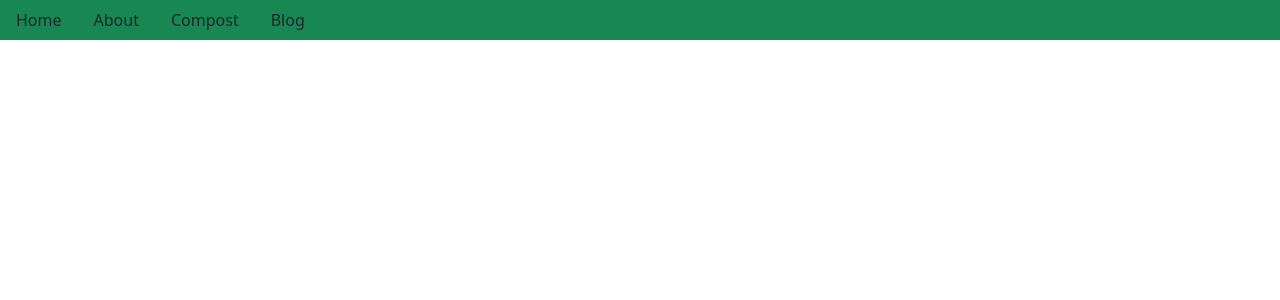
After one commit to mdomeracki231994/GardenExchange, a Django app: template templates/base.html in a window 1280 px wide. The commit adds this page. Shown: the top 300 px of the page. Run offline with Django 3.2, Linux system fonts and the light colour scheme; the template is opened without the code that fills it, so the values that code supplies are empty; some libraries are stand-ins or nearby versions.

Commit message:
Adding base style and static files

```diff
--- /dev/null
+++ b/static/css/site.css
@@ -0,0 +1,5 @@
+*{
+    margin: 0;
+    padding: 0;
+
+}
--- /dev/null
+++ b/templates/base.html
@@ -0,0 +1,33 @@
+{% load static %}
+<!DOCTYPE html>
+<html lang="en">
+<head>
+    <meta charset="UTF-8">
+    <meta http-equiv="X-UA-Compatible" content="IE=edge">
+    <meta name="viewport" content="width=device-width, initial-scale=1.0">
+    <title>The Garden Exchange</title>
+    {% load bootstrap5 %}
+    {# Load CSS and JavaScript #}
+    {% bootstrap_css %}
+    {% bootstrap_javascript %}
+    <link rel="stylesheet" type="text/css" href="{% static 'css/site.css' %}">
+</head>
+<body>
+    <ul class="nav bg-success">
+        <li class="nav-item">
+            <a class="nav-link text-dark" href="#">Home</a>
+        </li>
+        <li class="nav-item">
+            <a class="nav-link text-dark" href="#">About</a>
+        </li>
+        <li class="nav-item">
+            <a class="nav-link text-dark" href="#">Compost</a>
+        </li>
+        <li class="nav-item">
+            <a class="nav-link text-dark" href="#">Blog</a>
+        </li>
+    </ul>
+    {% block content %}
+    {% endblock content %}
+</body>
+</html>
--- a/templates/pages/index.html
+++ b/templates/pages/index.html
@@ -1 +1 @@
-<h1>home</h1>
+{%  extends 'base.html' %}
--- a/website/settings.py
+++ b/website/settings.py
@@ -37,6 +37,8 @@ INSTALLED_APPS = [
     'django.contrib.sessions',
     'django.contrib.messages',
     'django.contrib.staticfiles',
+    'bootstrap5',
+    'home'
 ]
 
 MIDDLEWARE = [
@@ -119,6 +121,10 @@ USE_TZ = True
 
 STATIC_URL = '/static/'
 
+STATICFILES_DIRS = [
+    os.path.join(BASE_DIR, 'static')
+]
+
 # Default primary key field type
 # https://docs.djangoproject.com/en/3.2/ref/settings/#default-auto-field
 
```
Also changed, not shown: templates/shared/base.html (deleted, +0 -14 lines).
